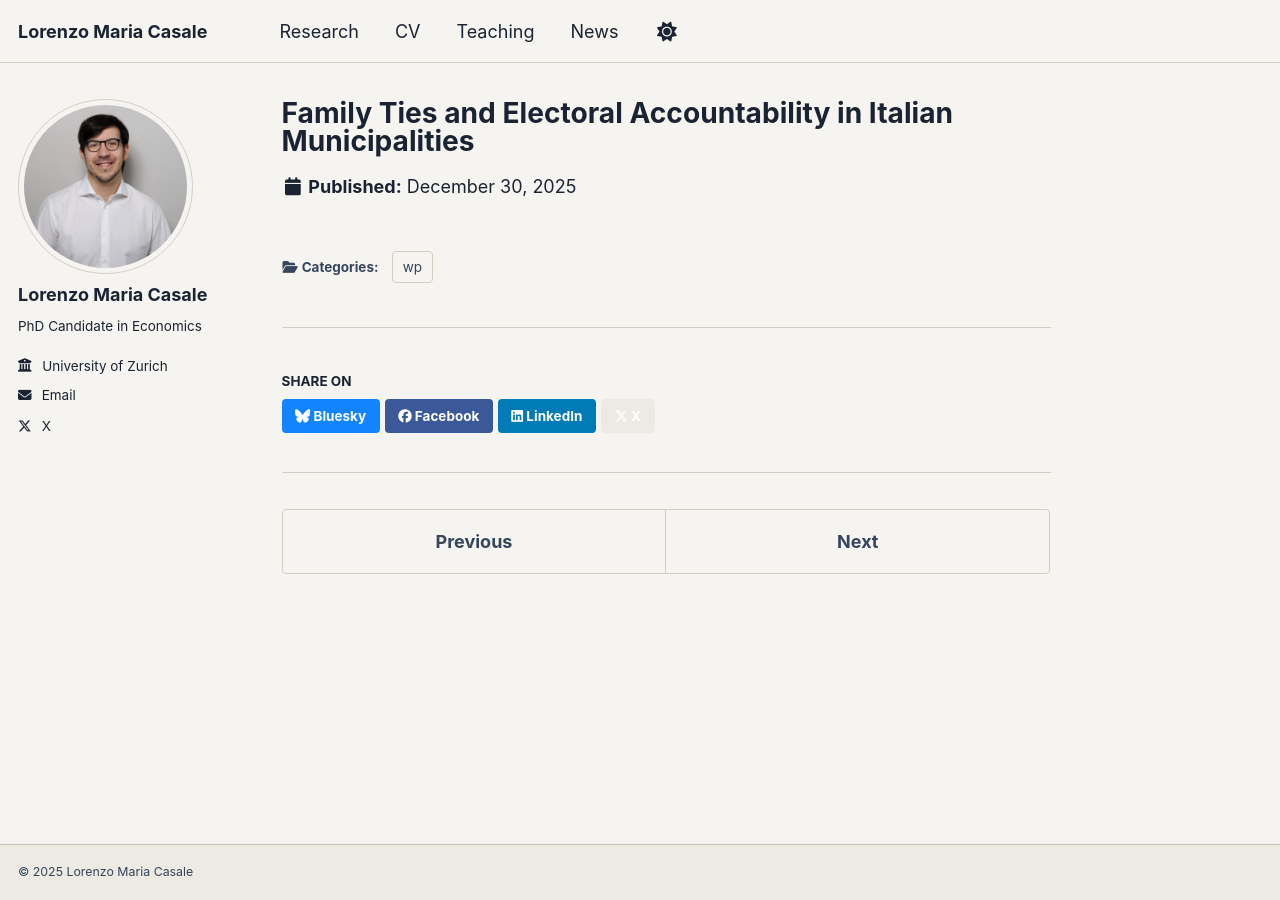
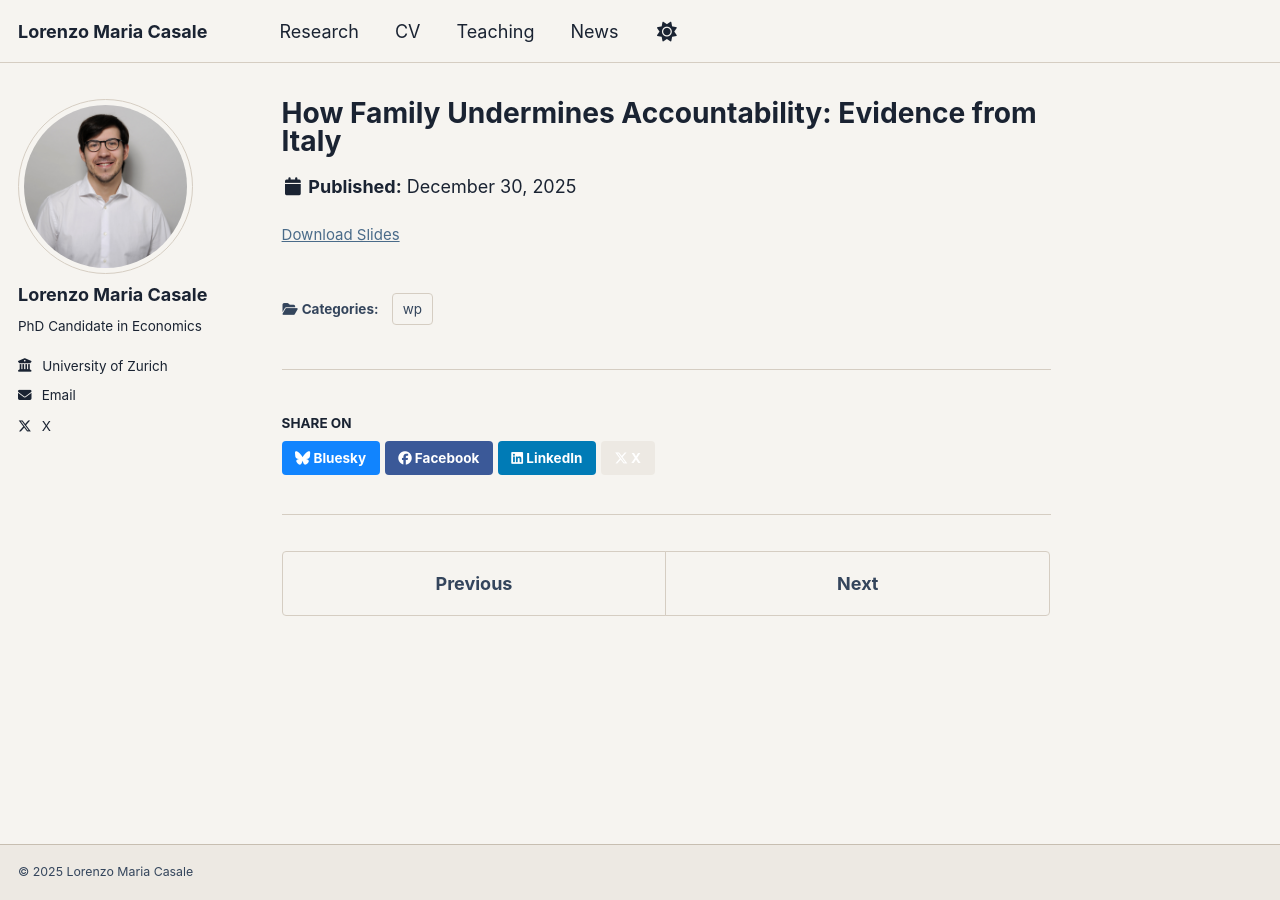
Before and after one commit to lorenzomariacasale/lorenzomariacasale.github.io, a Jekyll site: the page built from _research/comuni.md, in a window 1280 px wide. Built offline with Jekyll 4.4.1, drawn with Linux system fonts in a browser that asks for light colours; some of the changed lines change nothing that is shown.

Commit message:
29th Trial December

```diff
--- a/_research/comuni.md
+++ b/_research/comuni.md
@@ -1,5 +1,5 @@
 ---
-title: "Family Ties and Electoral Accountability in Italian Municipalities"
+title: "How Family Undermines Accountability: Evidence from Italy"
 collection: research
 category: wp
 #permalink: /research/comuni
@@ -7,12 +7,12 @@
   With <a href="https://sites.google.com/nyu.edu/lucavitale/">Luca Vitale</a> (New York University)<br>
   <span style="font-size: 90%;">Previously circulated as: <em>"Large-Family Mayors: Undermined Accountability in Italian Municipalities"</em> and "Family Ties and Undermined Accountability in Italian Municipalities"</span>
 abstract: >
-  The concept of electoral accountability is foundational to democratic systems. But can family ties undermine this core mechanism? While previous research has shown how factors like electoral competition, polarization, and access to information shape accountability, it has often overlooked the impact of politicians' connections and familial ties. We argue that politicians embedded in large family networks benefit from unconditional electoral support from their relatives, reducing their incentive to perform well in office. Employing a two-way fixed effects model and a regression discontinuity design in Italian municipal elections from 2000 to 2020, we find that mayors from larger families exhibit poorer economic performance. Crucially, our analysis further shows that large-family mayors are not electorally punished in the following elections for their poor performance. These findings reveal how family ties can alter politicians' incentives to perform and undermine accountability in democratic systems.
+  The concept of electoral accountability is foundational to democratic systems. But can family ties undermine this core mechanism? While previous research has shown how factors like electoral competition, polarization, and access to information shape accountability, it has often overlooked the impact of politicians’ connections and familial ties. We argue that politicians embedded in large family networks benefit from unconditional electoral support from their relatives, reducing their incentive to perform well in office. Employing a two-way fixed effects model and a regression discontinuity design in Italian municipal elections from 2000 to 2020, we find that having a mayor from a large family leads to poorer economic performance; nonetheless, despite this underperformance, such mayors do not face negative electoral consequences. These findings reveal how family ties can alter politicians’ incentives to perform and undermine accountability in democratic systems.
 norender: true
 # date: 2010-10-01
 # venue: 'Journal 1'
 # citation: 'Your Name, You. (2010). &quot;Paper Title Number 2.&quot; <i>Journal 1</i>. 1(2).'
-#slidesurl: '/files/comuni_slides.pdf'
+slidesurl: '/files/comuni_slides.pdf'
 paperurl: '/files/comuni_paper.pdf'
 #twitterurl: 'https://x.com/OfficialSSLazio/status/1929546531851382861'
 ---
```
Also changed, not shown: 2 other files.
